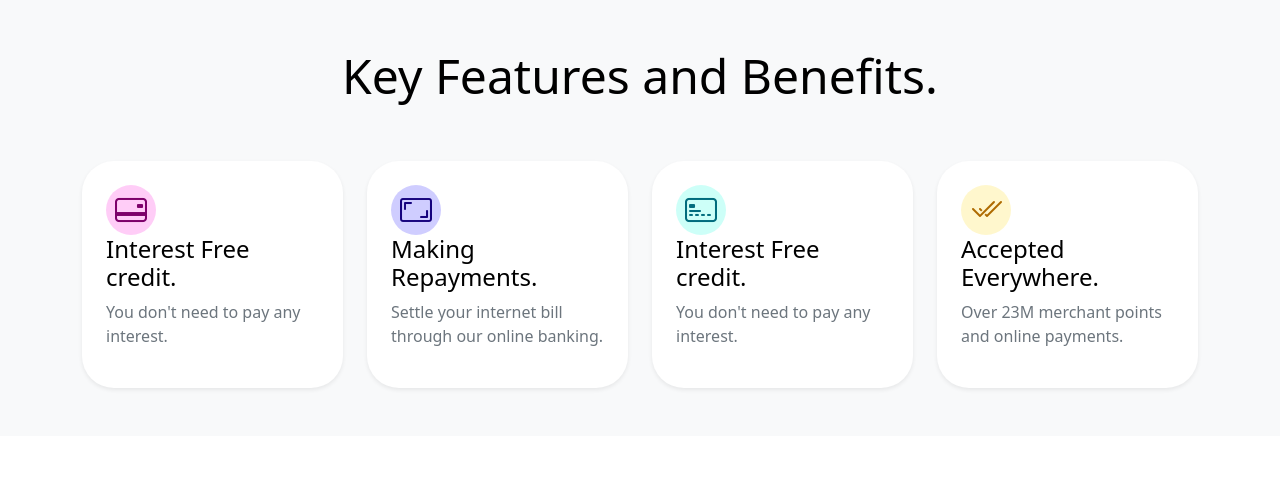
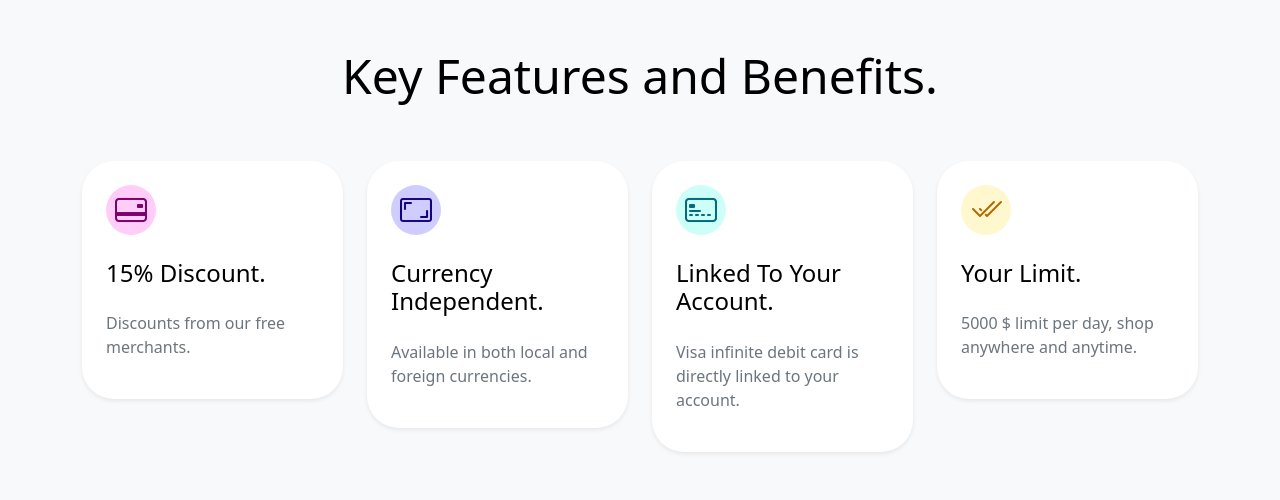
Before and after one commit to ndmichael/digital_banking, a Django app: template dbank/templates/dbank/visainfinite.html in a window 1280 px wide. Shown: the part 433-933 px from the top of the page. Before the commit the page ends 824 px from the top, so only its background shows below. Run offline with Django 4.2, Linux system fonts and the light colour scheme; the template is opened without the code that fills it, so the values that code supplies are empty; some libraries are stand-ins or nearby versions.

Commit message:
working on the vinfinite page

```diff
--- a/dbank/templates/dbank/visainfinite.html
+++ b/dbank/templates/dbank/visainfinite.html
@@ -31,29 +31,29 @@
             <div class="col-6 col-md-3">
                 <div class="bg-white shadow-sm p-4 rounded-5">
                     <i class=" bi bi-credit-card-2-back "></i>
-                    <h4>Interest Free credit.</h4>
-                    <p>You don't need to pay any interest.</p>
+                    <h4 class="pt-4 pb-3">15% Discount.</h4>
+                    <p>Discounts from our free merchants.</p>
                 </div>
             </div>
             <div class="col-6 col-md-3">
                 <div class="bg-white shadow-sm p-4 rounded-5">
                     <i class=" bi bi-aspect-ratio"></i>
-                    <h4>Making Repayments.</h4>
-                    <p>Settle your internet bill through our online banking.</p>
+                    <h4 class="pt-4 pb-3">Currency Independent.</h4>
+                    <p>Available in both local and foreign currencies.</p>
                 </div>
             </div>
             <div class="col-6 col-md-3">
                 <div class="bg-white shadow-sm p-4 rounded-5">
                     <i class=" bi bi-credit-card-2-front"></i>
-                    <h4>Interest Free credit.</h4>
-                    <p>You don't need to pay any interest.</p>
+                    <h4 class="pt-4 pb-3">Linked To Your Account.</h4>
+                    <p>Visa infinite debit card is directly linked to your account.</p>
                 </div>
             </div>
             <div class="col-6 col-md-3">
                 <div class="bg-white shadow-sm p-4 rounded-5">
                     <i class=" bi bi-check2-all"></i>
-                    <h4>Accepted Everywhere.</h4>
-                    <p>Over 23M merchant points and online payments.</p>
+                    <h4 class="pt-4 pb-3">Your Limit.</h4>
+                    <p>5000 $ limit per day, shop anywhere and anytime.</p>
                 </div>
             </div>
         </section>
```
